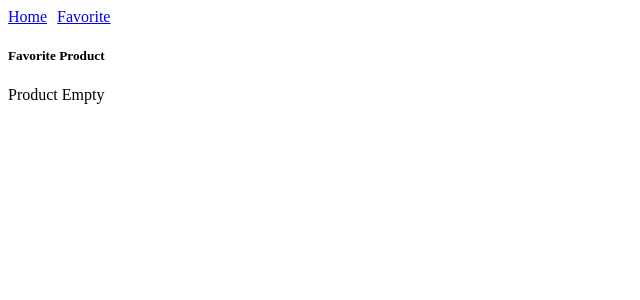
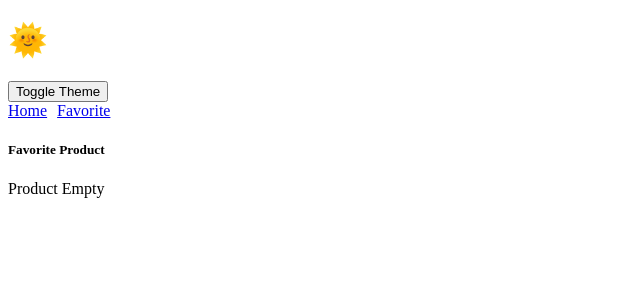
Before and after one commit to damarvijis/singel-page-app, a React app: page /favorite in a window 1280 px wide. Shown: the top 300 px of the page, without its empty margins (0-640 px from the left). Built offline with nearby package versions, Linux system fonts and the light colour scheme.

Commit message:
feat(react-context): add theme dark & light mode

```diff
--- a/src/client/App.tsx
+++ b/src/client/App.tsx
@@ -6,10 +6,12 @@ import { AppProvider, Route } from "./context"
 
 const App = () => (
   <AppProvider>
-    {/* {(ctx) => {
+    {(ctx) => {
       const { url } = ctx
       return (
-        <div>
+        <div style={ctx.isDark ? { backgroundColor: "#808080" } : {}}>
+          <h1>{ctx.isDark ? "🌙" : "🌞"}</h1>
+          <button onClick={() => ctx.onSetIsDark(!ctx.isDark)}>Toggle Theme</button>
           {
             match(url.path)
               .with("/home", () => <HomePage />)
@@ -19,8 +21,8 @@ const App = () => (
           }
         </div>
       )
-    }} */}
-    <Route path="/">
+    }}
+    {/* <Route path="/">
       <HomePage />
     </Route>
     <Route path="/home">
@@ -31,7 +33,7 @@ const App = () => (
     </Route>
     <Route path="/detail">
       <DetailPage />
-    </Route>
+    </Route> */}
   </AppProvider>
 )
 
--- a/src/client/context.tsx
+++ b/src/client/context.tsx
@@ -6,6 +6,8 @@ type URLType = {
 }
 
 type AppContextType = {
+  isDark: boolean
+  onSetIsDark: (value: boolean) => void
   favoriteIds: number[]
   onToggleFavorite: (tagetId: number) => void
   url: URLType
@@ -13,6 +15,8 @@ type AppContextType = {
 }
 
 export const AppContext = createContext<AppContextType>({
+  isDark: false,
+  onSetIsDark: (value) => value,
   favoriteIds: [],
   onToggleFavorite: (targetId) => targetId,
   url: {
@@ -36,21 +40,23 @@ export const Route = (props: RoutePropsType) => {
   return null
 }
 
+type AppProviderPropsType = {
+  children: (appCtx: AppContextType) => ReactNode
+}
+
 // type AppProviderPropsType = {
-//   children: (appCtx: AppContextType) => ReactNode
+//   children: ReactNode
 // }
-
-type AppProviderPropsType = {
-  children: ReactNode
-}
 
 export const AppProvider = (props: AppProviderPropsType) => {
   const favoriteIds = localStorage.getItem("favoriteIds")
   const [favIds, setFavIds] = useState<number[]>(favoriteIds ? JSON.parse(favoriteIds) : [])
+  const [isDark, setIsDark] = useState<boolean>(false)
   const [url, setUrl] = useState<{ path: string, query: Record<string, string> }>({
     path: window.location.pathname,
     query: {}
   })
+
 
   const onToggleFavorite = (tagetId: number) => {
     const isFavorite = favIds.some(id => id == tagetId)
@@ -59,6 +65,7 @@ export const AppProvider = (props: AppProviderPropsType) => {
   }
 
   const onSetUrl = (path: string, query: Record<string, string>) => setUrl({ path, query })
+  const onSetIsDark = (value: boolean) => setIsDark(value)
 
   useEffect(() => {
     const windowUrl = new URL(window.location.href)
@@ -83,16 +90,20 @@ export const AppProvider = (props: AppProviderPropsType) => {
         favoriteIds: favIds,
         url,
         onToggleFavorite,
-        onSetUrl
+        onSetUrl,
+        onSetIsDark,
+        isDark
       }}
     >
-      {props.children}
-      {/* {props.children({
+      {/* {props.children} */}
+      {props.children({
         favoriteIds: favIds,
         url,
         onToggleFavorite,
-        onSetUrl
-      })} */}
+        onSetUrl,
+        onSetIsDark,
+        isDark
+      })}
     </AppContext.Provider>
   )
 }
```
